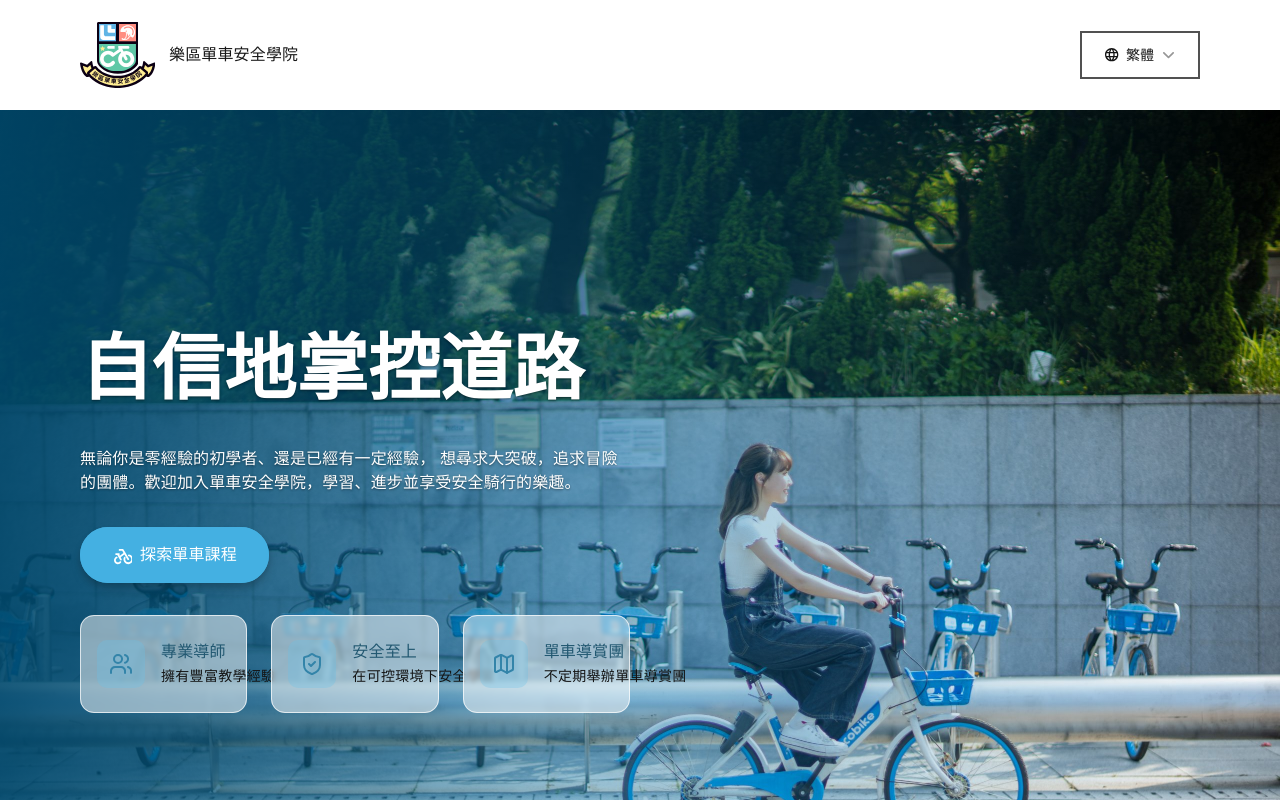
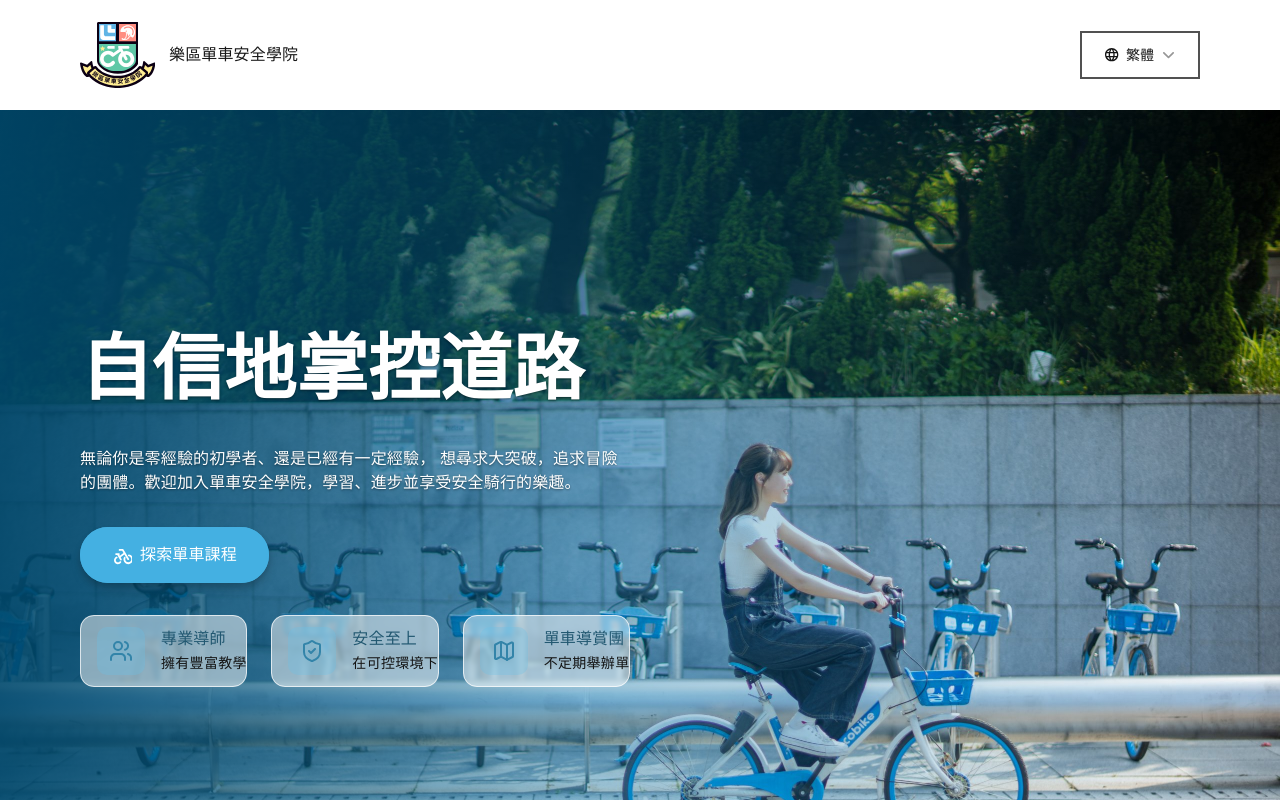
Before and after one commit to iamsteveng/class-management-system, a Next.js app: page / in a window 1280 px wide. Shown: the top 800 px of the page. Built offline with nearby package versions, Linux system fonts and the light colour scheme; no server answers.

Commit message:
fix: hero section feature boxes overflow on desktop and mobile

```diff
--- a/app/components/homepage/HeroSection.tsx
+++ b/app/components/homepage/HeroSection.tsx
@@ -42,10 +42,10 @@ type FeatureCardProps = {
 
 function FeatureCard({ title, description, icon }: FeatureCardProps) {
   return (
-    <div className="backdrop-blur-[2px] bg-[rgba(255,255,255,0.5)] md:flex-none flex-[1_0_0] min-h-px min-w-px relative rounded-[14px] w-full md:w-auto">
+    <div className="backdrop-blur-[2px] bg-[rgba(255,255,255,0.5)] flex-1 relative rounded-[14px] w-full overflow-hidden">
       <div aria-hidden="true" className="absolute border border-[rgba(255,255,255,0.7)] border-solid inset-0 pointer-events-none rounded-[14px]" />
       <div className="flex flex-row items-center size-full">
-        <div className="content-stretch flex gap-[16px] items-center px-[17px] py-px relative size-full">
+        <div className="content-stretch flex gap-[16px] items-center px-[17px] py-[12px] relative w-full">
           <FeatureIcon>
             <div className="h-[24px] overflow-clip relative shrink-0 w-full">
               {icon === 'instructor' && (
@@ -171,7 +171,7 @@ export function HeroSection() {
             </div>
           </div>
         </div>
-        <div className="gap-x-[24px] gap-y-[24px] grid-cols-[repeat(3,fit-content(100%))] grid-rows-[repeat(1,minmax(0,1fr))] h-[98px] inline-grid relative shrink-0">
+        <div className="flex flex-row gap-[24px] relative shrink-0 w-full">
           <FeatureCard title={t.hero.feature1Title} description={t.hero.feature1Desc} icon="instructor" />
           <FeatureCard title={t.hero.feature2Title} description={t.hero.feature2Desc} icon="safety" />
           <FeatureCard title={t.hero.feature3Title} description={t.hero.feature3Desc} icon="tour" />
```
